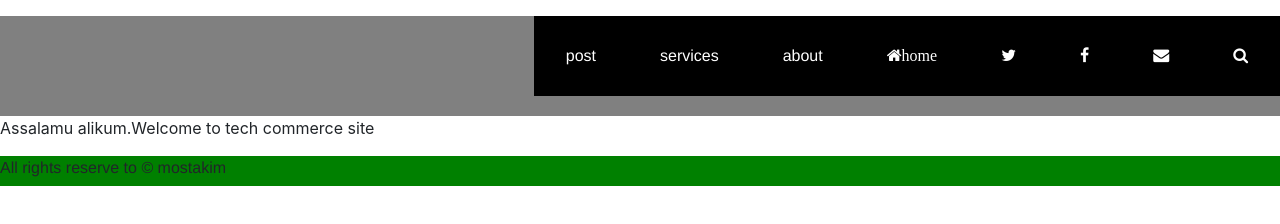
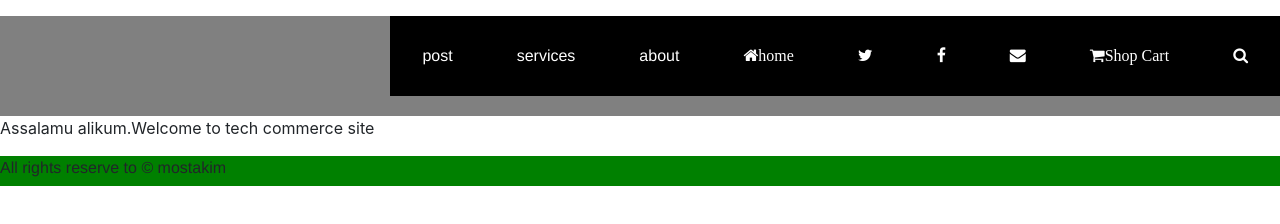
Before and after one commit to git-hubhaking/Bismillah_ecommerce, a plain HTML site: page index.html in a window 1280 px wide. Drawn offline with nearby package versions, Linux system fonts and the light colour scheme.

Commit message:
add cart icon

```diff
--- a/index.html
+++ b/index.html
@@ -21,6 +21,7 @@
 		<nav>
 			<ul>
 			     <li><a href="#"><i class="fa fa-search"></i></a></li>
+			     <li><a href="#"><i class="fa fa-shopping-cart">Shop Cart</i></a></li>
 			     <li><a href="#"><i class="fa fa-envelope"></i></a></li>
 			     <li><a href="#"><i class="fa fa-facebook"></i></a></li>
 			     <li><a href="#"><i class="fa fa-twitter"></i></a></li>
```
